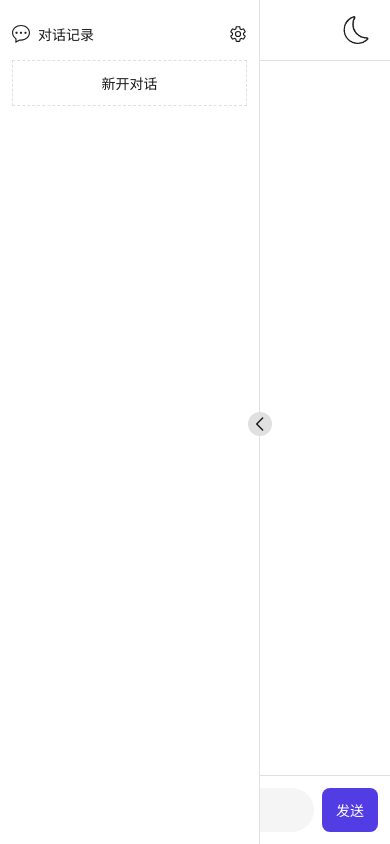
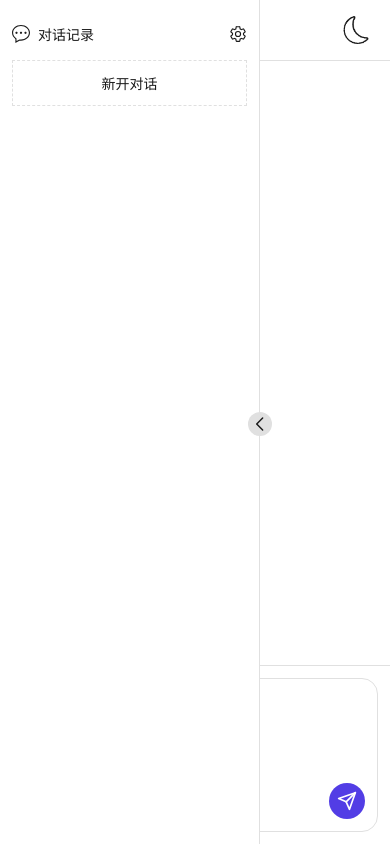
Before and after one commit to ljt1024/AI-CHAT, a React (Vite) app: page /ai in a window 390 px wide. Built offline with nearby package versions, Linux system fonts and the light colour scheme.

Commit message:
fix:修复已知bug

```diff
--- /dev/null
+++ b/src/components/ChatInputControl/index.css
@@ -0,0 +1,174 @@
+/* 输入区域 */
+.input-area {
+  padding: 12px;
+  border-top: 1px solid var(--border-color);
+  background-color: var(--bg-color);
+  display: flex;
+  justify-content: center;
+}
+
+.input-container {
+  max-width: 1020px;
+  width: 100%;
+  position: relative;
+  background-color: var(--bg-color);
+  border-radius: 16px;
+  padding: 12px;
+  border: 1px solid var(--border-color);
+  display: flex;
+  flex-direction: column;
+  /* gap: 12px; */
+}
+
+.input-wrapper {
+  display: flex;
+  align-items: center;
+  gap: 12px;
+}
+
+.send-button-row {
+  display: flex;
+  justify-content: flex-end;
+  margin-top: 4px;
+}
+
+.send-button-container {
+  display: flex;
+  justify-content: flex-end;
+  width: 100%;
+}
+
+.input-send {
+  width: 36px;
+  height: 36px;
+  border: none;
+  border-radius: 24px;
+  background: var(--primary-color);
+  color: white;
+  cursor: pointer;
+  display: flex;
+  align-items: center;
+  justify-content: center;
+  transition: all 0.2s;
+  padding: 0;
+  margin-right: 0;
+}
+
+.input-left {
+  display: flex;
+  align-items: center;
+}
+
+.input-settings {
+  cursor: pointer;
+  color: var(--text-color);
+  opacity: 0.7;
+  transition: opacity 0.2s;
+}
+
+.input-settings:hover {
+  opacity: 1;
+}
+
+.input-center {
+  flex: 1;
+  display: flex;
+  align-items: flex-start;
+  padding: 4px 0;
+}
+
+.input-center input,
+.input-center textarea {
+  width: 100%;
+  background: transparent;
+  border: none;
+  color: var(--text-color);
+  font-size: 16px;
+  padding: 0;
+  outline: none;
+  font-family: inherit;
+  resize: none;
+  min-height: 60px;
+}
+
+.input-center input::placeholder,
+.input-center textarea::placeholder {
+  color: var(--text-color);
+  opacity: 0.5;
+  font-size: 16px;
+}
+
+.input-right {
+  display: flex;
+  align-items: center;
+  gap: 16px;
+}
+
+.input-dropdown {
+  display: flex;
+  align-items: center;
+  cursor: pointer;
+  color: var(--text-color);
+  font-size: 14px;
+  opacity: 0.8;
+  transition: opacity 0.2s;
+}
+
+.input-dropdown:hover {
+  opacity: 1;
+}
+
+.input-attach,
+.input-cube {
+  cursor: pointer;
+  color: var(--text-color);
+  opacity: 0.7;
+  transition: opacity 0.2s;
+}
+
+.input-attach:hover,
+.input-cube:hover {
+  opacity: 1;
+}
+
+.input-separator {
+  width: 1px;
+  height: 24px;
+  background-color: var(--border-color);
+  opacity: 0.5;
+}
+
+.input-send:hover {
+  background: #5A5A5A;
+  transform: scale(1.05);
+}
+
+.stop-btn {
+  background: var(--danger-color) !important;
+}
+
+/* 移动端适配 */
+@media (max-width: 768px) {
+  .input-area {
+    padding: 12px;
+  }
+
+  .input-wrapper {
+    padding: 10px 14px;
+    gap: 8px;
+  }
+
+  .input-center input,
+  .input-center textarea {
+    font-size: 16px; /* 防止iOS缩放 */
+  }
+
+  .input-right {
+    gap: 12px;
+  }
+
+  .input-send {
+    width: 36px;
+    height: 36px;
+  }
+}
--- /dev/null
+++ b/src/components/ChatInputControl/index.tsx
@@ -0,0 +1,87 @@
+import React from 'react';
+import './index.css';
+
+interface ChatInputControlProps {
+  inputText: string;
+  isLoading: boolean;
+  onInputChange: (value: string) => void;
+  onSubmit: (e: React.FormEvent<HTMLFormElement>) => void;
+  onStopSSE: () => void;
+}
+
+const ChatInputControl: React.FC<ChatInputControlProps> = ({
+  inputText,
+  isLoading,
+  onInputChange,
+  onSubmit,
+  onStopSSE
+}) => {
+  return (
+    <form className="input-area" onSubmit={onSubmit}>
+      <div className="input-container">
+        <div className="input-wrapper">
+          <div className="input-left">
+            {/* <div className="input-settings">
+              <svg width="20" height="20" viewBox="0 0 24 24" fill="none" stroke="currentColor" strokeWidth="2" strokeLinecap="round" strokeLinejoin="round">
+                <circle cx="12" cy="12" r="3"></circle>
+                <path d="M19.4 15a1.65 1.65 0 0 0 .33 1.82l.06.06a2 2 0 0 1 0 2.83 2 2 0 0 1-2.83 0l-.06-.06a1.65 1.65 0 0 0-1.82-.33 1.65 1.65 0 0 0-1 1.51V21a2 2 0 0 1-2 2 2 2 0 0 1-2-2v-.09A1.65 1.65 0 0 0 9 19.4a1.65 1.65 0 0 0-1.82.33l-.06.06a2 2 0 0 1-2.83 0 2 2 0 0 1 0-2.83l.06-.06a1.65 1.65 0 0 0 .33-1.82 1.65 1.65 0 0 0-1.51-1H3a2 2 0 0 1-2-2 2 2 0 0 1 2-2h.09A1.65 1.65 0 0 0 4.6 9a1.65 1.65 0 0 0-.33-1.82l-.06-.06a2 2 0 0 1 0-2.83 2 2 0 0 1 2.83 0l.06.06a1.65 1.65 0 0 0 1.82.33H9a1.65 1.65 0 0 0 1-1.51V3a2 2 0 0 1 2-2 2 2 0 0 1 2 2v.09a1.65 1.65 0 0 0 1 1.51 1.65 1.65 0 0 0 1.82-.33l.06-.06a2 2 0 0 1 2.83 0 2 2 0 0 1 0 2.83l-.06.06a1.65 1.65 0 0 0-.33 1.82V9a1.65 1.65 0 0 0 1.51 1H21a2 2 0 0 1 2 2 2 2 0 0 1-2 2h-.09a1.65 1.65 0 0 0-1.51 1z"></path>
+              </svg>
+            </div> */}
+          </div>
+          <div className="input-center">
+            <textarea
+              value={inputText}
+              onChange={(e) => onInputChange(e.target.value)}
+              placeholder="请输入你的问题..."
+              disabled={isLoading}
+              rows={2}
+              spellCheck={false}
+            />
+          </div>
+          <div className="input-right">
+            {/* <div className="input-dropdown">
+              <span>K2</span>
+              <svg width="16" height="16" viewBox="0 0 24 24" fill="none" stroke="currentColor" strokeWidth="2" strokeLinecap="round" strokeLinejoin="round" style={{ marginLeft: '6px' }}>
+                <polyline points="6 9 12 15 18 9"></polyline>
+              </svg>
+            </div>
+            <div className="input-attach">
+              <svg width="20" height="20" viewBox="0 0 24 24" fill="none" stroke="currentColor" strokeWidth="2" strokeLinecap="round" strokeLinejoin="round">
+                <path d="M21 15v4a2 2 0 0 1-2 2H5a2 2 0 0 1-2-2v-4"></path>
+                <polyline points="7 10 12 15 17 10"></polyline>
+                <line x1="12" y1="15" x2="12" y2="3"></line>
+              </svg>
+            </div>
+            <div className="input-cube">
+              <svg width="20" height="20" viewBox="0 0 24 24" fill="none" stroke="currentColor" strokeWidth="2" strokeLinecap="round" strokeLinejoin="round">
+                <path d="M21 16V8a2 2 0 0 0-1-1.73l-7-4a2 2 0 0 0-2 0l-7 4A2 2 0 0 0 3 8v8a2 2 0 0 0 1 1.73l7 4a2 2 0 0 0 2 0l7-4A2 2 0 0 0 21 16z"></path>
+                <polyline points="3.27 6.96 12 12.01 20.73 6.96"></polyline>
+                <line x1="12" y1="22.08" x2="12" y2="12"></line>
+              </svg>
+            </div> */}
+          </div>
+        </div>
+        <div className="send-button-row">
+          {
+            !isLoading ?
+              <button type="submit" disabled={isLoading} className="input-send">
+                <svg width="20" height="20" viewBox="0 0 24 24" fill="none" stroke="currentColor" strokeWidth="2" strokeLinecap="round" strokeLinejoin="round">
+                  <line x1="22" y1="2" x2="11" y2="13"></line>
+                  <polygon points="22 2 15 22 11 13 2 9 22 2"></polygon>
+                </svg>
+              </button>
+              :
+              <button className='stop-btn input-send' onClick={onStopSSE}>
+                <svg width="20" height="20" viewBox="0 0 24 24" fill="none" stroke="currentColor" strokeWidth="2" strokeLinecap="round" strokeLinejoin="round">
+                  <rect x="6" y="4" width="4" height="16"></rect>
+                  <rect x="14" y="4" width="4" height="16"></rect>
+                </svg>
+              </button>
+          }
+        </div>
+      </div>
+    </form>
+  );
+};
+
+export default ChatInputControl;
--- a/src/components/MessagePop/index.tsx
+++ b/src/components/MessagePop/index.tsx
@@ -169,7 +169,7 @@ interface MessagePopProviderProps {
 // 消息提供者组件
 const MessagePopProvider: React.FC<MessagePopProviderProps> = ({ children }) => {
   const [messages, setMessages] = useState<Message[]>([]);
-  const position = 'top-center';
+  const position = 'topCenter';
   const maxCount = 5;
 
   // 添加消息
--- a/src/components/Sidebar/index.css
+++ b/src/components/Sidebar/index.css
@@ -43,7 +43,7 @@
     height: 100%;
     display: flex;
     flex-direction: column;
-    /* overflow-x: hidden; */
+    overflow-x: visible;
 }
 
 .fold-icon {
--- a/src/config/api.ts
+++ /dev/null
@@ -1,3 +0,0 @@
-// 调用你的 AI 接口
-// 本地服务 http://localhost:3001/api/deepseek/chat
-export const baseUrl = 'http://localhost:3001/api/deepseek/chat'
--- a/src/context/ChatContext.tsx
+++ b/src/context/ChatContext.tsx
@@ -171,9 +171,9 @@ const chatReducer = (chatData: ChatData, action: ChatAction): ChatData => {
                     newCovList.push(item)
                 }
             })
+            const selectId = getSelectId()
+            // 如果删除的是当前选中的需要清空当前的message
             storageMessagesDelete(id)
-            // 如果删除的是当前选中的需要清空当前的message
-            const selectId = getSelectId()
             return {
                 covList: newCovList,
                 messages: selectId === id ? [] : chatData.messages
--- a/src/views/Chat/chat.css
+++ b/src/views/Chat/chat.css
@@ -104,62 +104,6 @@
   }
 }
 
-/* 输入区域 */
-.input-area {
-  display: flex;
-  gap: 12px;
-  padding: 20px;
-  border-top: 1px solid var(--border-color);
-}
-
-.input-area input {
-  flex: 1;
-  padding: 12px 16px;
-  border: none;
-  border-radius: 24px;
-  background: var(--input-bg);
-  color: var(--text-color);
-  font-size: 16px;
-}
-
-.input-area input:focus {
-  border: 1px solid var(--primary-color);
-}
-
-.input-area input:focus-visible {
-  outline: 0;
-}
-
-.input-area button {
-  font-size: 14px;
-  width: 64px;
-  height: 48px;
-  border: none;
-  color: #fff;
-  border-radius: 8px;
-  background: var(--primary-color);
-  cursor: pointer;
-  transition: transform 0.2s;
-}
-
-/* 移动端适配 */
-@media (max-width: 768px) {
-  .input-area {
-    padding: 12px;
-    gap: 8px;
-  }
-
-  .input-area input {
-    font-size: 16px; /* 防止iOS缩放 */
-    padding: 10px 14px;
-  }
-
-  .input-area button {
-    width: 56px;
-    height: 44px;
-    font-size: 14px;
-  }
-}
 
 button:hover {
   transform: scale(1.05);
@@ -266,7 +210,7 @@ blockquote {
   position: absolute;
   right: 0;
   left: 0;
-  bottom: 120px;
+  bottom: 160px;
   height: 30px;
   width: 30px;
   text-align: center;
--- a/src/views/Chat/index.tsx
+++ b/src/views/Chat/index.tsx
@@ -3,11 +3,11 @@ import ChatHeaderOperate from '@/components/ChatHeaderOperate';
 import MessageItem from '@/components/MessageItem';
 import Sidebar from '@/components/Sidebar';
 import Share from '@/components/Share';
+import ChatInputControl from '@/components/ChatInputControl';
 import ArrowDownIcon from '@/assets/arrowDown.svg';
 import { MessagePopProvider } from '@/components/MessagePop'
 import { useChat, useChatDispatch } from '@/context/ChatContext';
 import { newChat, storageMessages, Message } from '@/utils/localMessages'
-import { baseUrl } from '@/config/api';
 
 import './chat.css';
 
@@ -112,7 +112,7 @@ const ChatAI: React.FC = () => {
     setIsLoading(true);
 
     try {
-      const response = await fetch(baseUrl, {
+      const response = await fetch((import.meta as any).env.VITE_CHAT_BASE_URL, {
         signal,
         method: 'POST',
         headers: { 'Content-Type': 'application/json', Accept: "text/event-stream", Authentication: 'bearer' },
@@ -281,25 +281,13 @@ const ChatAI: React.FC = () => {
             isShowShare && <Share getImgRef={(ref: React.RefObject<HTMLElement | null>) => setImgRef(ref as React.RefObject<HTMLDivElement>)} setIsShowShare={setIsShowShare} curMsg={curMsg}/>
           }
 
-          <form className="input-area" onSubmit={handleSubmit}>
-            <input
-              type="text"
-              value={inputText}
-              onChange={(e) => handleInputChange(e.target.value)}
-              placeholder="输入你的问题..."
-              disabled={isLoading}
-            />
-            {
-              !isLoading ?
-                <button type="submit" disabled={isLoading}>
-                  发送
-                </button>
-                :
-                <button className='stop-btn' onClick={onStopSSE}>
-                  停止
-                </button>
-            }
-          </form>
+          <ChatInputControl
+            inputText={inputText}
+            isLoading={isLoading}
+            onInputChange={handleInputChange}
+            onSubmit={handleSubmit}
+            onStopSSE={onStopSSE}
+          />
 
           {isShowScrollBtn &&
             <div className="chatScrollBottom" onClick={() => {
```
Also changed, not shown: src/components/Dialog/index.css (+12 -3 lines), src/components/Popover/index.tsx (+6 -5 lines), src/components/Sidebar/components/ChatRecordDialog/index.tsx (+7 -1 lines).
